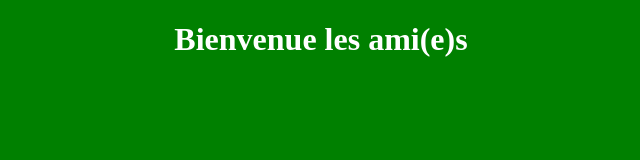
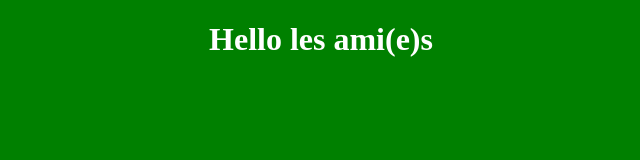
Before and after one commit to demoCours/helloDemoCours, a plain HTML site: page index.html in a window 1280 px wide. Shown: the whole page, without its empty margins (319-959 px from the left). Drawn offline with Linux system fonts and the light colour scheme.

Commit message:
bienvenue->hello

```diff
--- a/index.html
+++ b/index.html
@@ -12,7 +12,7 @@
 
 <body>
 <div align="center">
-<h1> Bienvenue les ami(e)s</h1>
+<h1> Hello les ami(e)s</h1>
 </div>
 </body>
 
```
